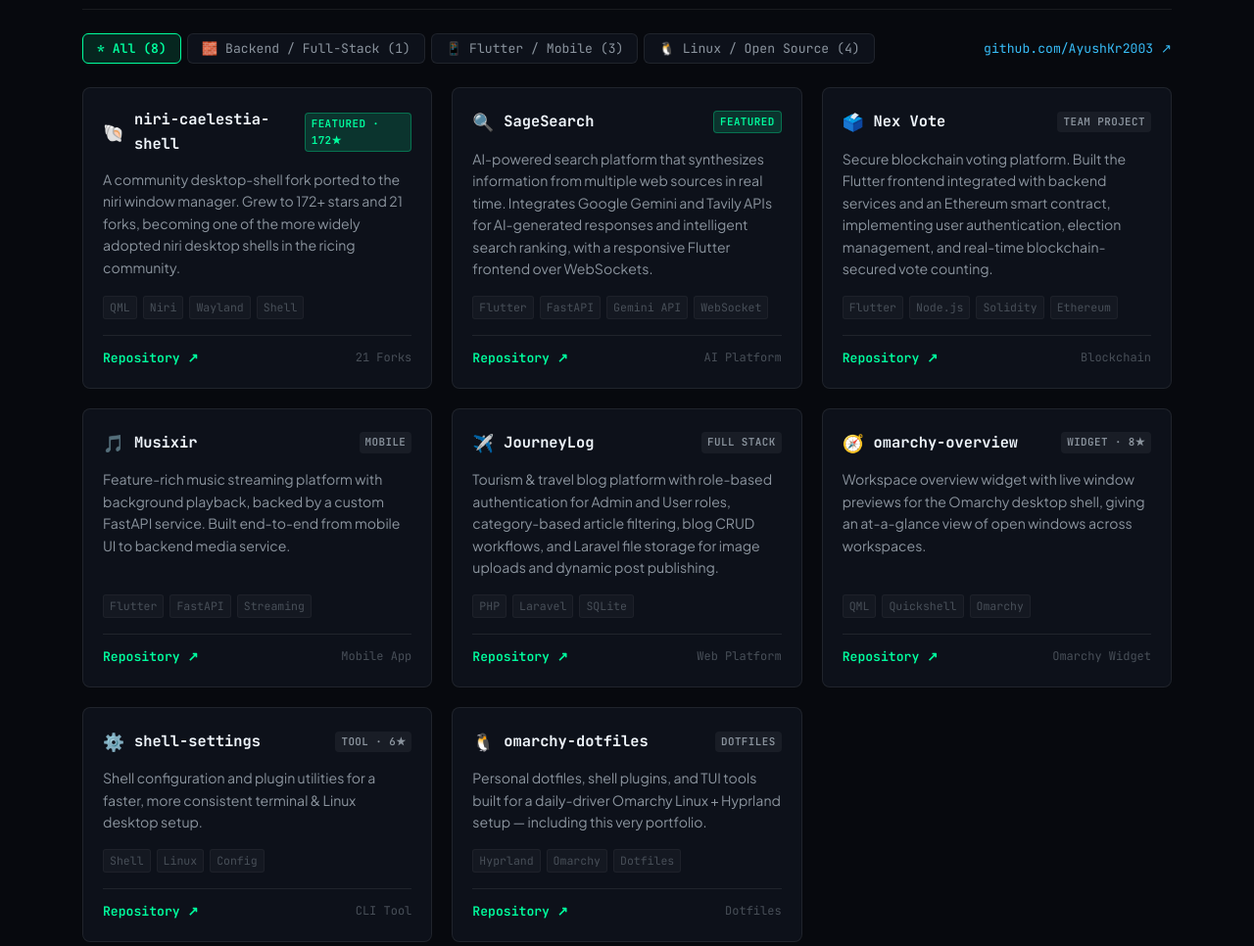
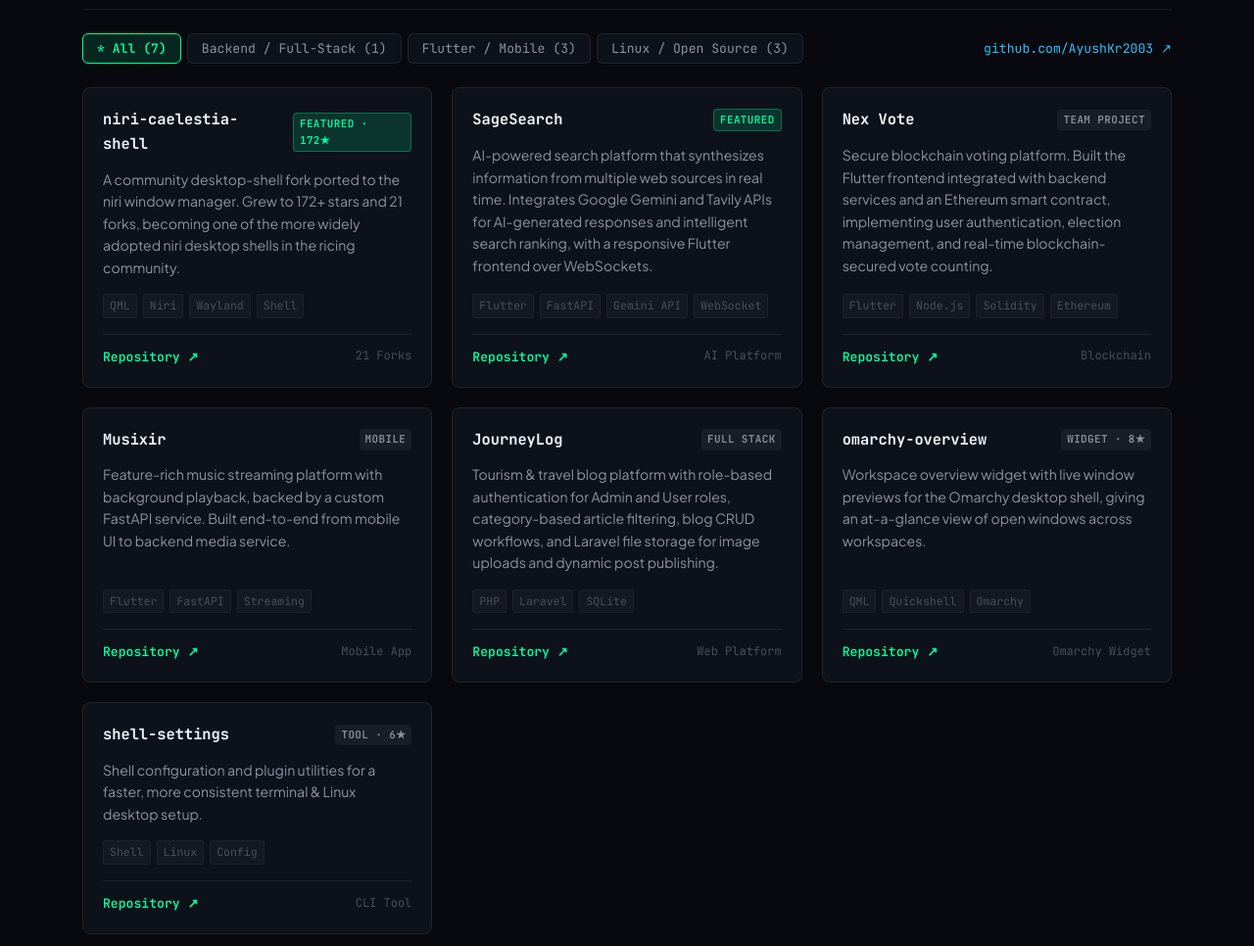
Before and after one commit to AyushKr2003/AyushKr2003, a plain HTML site: page index.html in a window 1280 px wide. Shown: the part 1071-2037 px from the top of the page at 98% size. Drawn offline with Linux system fonts and the light colour scheme.

Commit message:
refactor: simplify README, drop dotfiles project and emoji icons

```diff
--- a/index.html
+++ b/index.html
@@ -211,16 +211,16 @@
                 <div class="filter-toolbar">
                     <div class="filter-tabs">
                         <button class="filter-tab active" data-filter="all">
-                            <span>*</span> All (<span id="count-all">8</span>)
+                            <span>*</span> All (<span id="count-all">7</span>)
                         </button>
                         <button class="filter-tab" data-filter="backend">
-                            <span>🧱</span> Backend / Full-Stack (<span id="count-backend">2</span>)
+                            Backend / Full-Stack (<span id="count-backend">2</span>)
                         </button>
                         <button class="filter-tab" data-filter="flutter">
-                            <span>📱</span> Flutter / Mobile (<span id="count-flutter">3</span>)
+                            Flutter / Mobile (<span id="count-flutter">3</span>)
                         </button>
                         <button class="filter-tab" data-filter="opensource">
-                            <span>🐧</span> Linux / Open Source (<span id="count-opensource">3</span>)
+                            Linux / Open Source (<span id="count-opensource">2</span>)
                         </button>
                     </div>
 
@@ -236,7 +236,6 @@
                     <!-- niri-caelestia-shell -->
                     <div class="project-card" data-category="opensource">
                         <div class="project-card-header">
-                            <span class="file-icon">🐚</span>
                             <a href="https://github.com/AyushKr2003/niri-caelestia-shell" target="_blank"
                                 rel="noopener noreferrer" class="project-name">niri-caelestia-shell</a>
                             <span class="project-badge badge-featured">FEATURED · 172★</span>
@@ -261,7 +260,6 @@
                     <!-- SageSearch -->
                     <div class="project-card" data-category="flutter">
                         <div class="project-card-header">
-                            <span class="file-icon">🔍</span>
                             <a href="https://github.com/AyushKr2003/sage_search" target="_blank"
                                 rel="noopener noreferrer" class="project-name">SageSearch</a>
                             <span class="project-badge badge-featured">FEATURED</span>
@@ -287,7 +285,6 @@
                     <!-- Nex Vote -->
                     <div class="project-card" data-category="flutter">
                         <div class="project-card-header">
-                            <span class="file-icon">🗳️</span>
                             <a href="https://github.com/AyushKr2003/NexVote" target="_blank" rel="noopener noreferrer"
                                 class="project-name">Nex Vote</a>
                             <span class="project-badge">TEAM PROJECT</span>
@@ -313,7 +310,6 @@
                     <!-- Musixir -->
                     <div class="project-card" data-category="flutter">
                         <div class="project-card-header">
-                            <span class="file-icon">🎵</span>
                             <a href="https://github.com/AyushKr2003/Musixir" target="_blank" rel="noopener noreferrer"
                                 class="project-name">Musixir</a>
                             <span class="project-badge">MOBILE</span>
@@ -337,7 +333,6 @@
                     <!-- JourneyLog -->
                     <div class="project-card" data-category="backend">
                         <div class="project-card-header">
-                            <span class="file-icon">✈️</span>
                             <a href="https://github.com/AyushKr2003/JourneyLog" target="_blank"
                                 rel="noopener noreferrer" class="project-name">JourneyLog</a>
                             <span class="project-badge">FULL STACK</span>
@@ -362,7 +357,6 @@
                     <!-- omarchy-overview -->
                     <div class="project-card" data-category="opensource">
                         <div class="project-card-header">
-                            <span class="file-icon">🧭</span>
                             <a href="https://github.com/AyushKr2003/omarchy-overview" target="_blank"
                                 rel="noopener noreferrer" class="project-name">omarchy-overview</a>
                             <span class="project-badge">WIDGET · 8★</span>
@@ -386,7 +380,6 @@
                     <!-- shell-settings -->
                     <div class="project-card" data-category="opensource">
                         <div class="project-card-header">
-                            <span class="file-icon">⚙️</span>
                             <a href="https://github.com/AyushKr2003/shell-settings" target="_blank"
                                 rel="noopener noreferrer" class="project-name">shell-settings</a>
                             <span class="project-badge">TOOL · 6★</span>
@@ -404,30 +397,6 @@
                             <a href="https://github.com/AyushKr2003/shell-settings" target="_blank"
                                 rel="noopener noreferrer" class="card-btn">Repository ↗</a>
                             <span class="card-info">CLI Tool</span>
-                        </div>
-                    </div>
-
-                    <!-- omarchy-dotfiles -->
-                    <div class="project-card" data-category="opensource">
-                        <div class="project-card-header">
-                            <span class="file-icon">🐧</span>
-                            <a href="https://github.com/AyushKr2003/omarchy-dotfiles" target="_blank"
-                                rel="noopener noreferrer" class="project-name">omarchy-dotfiles</a>
-                            <span class="project-badge">DOTFILES</span>
-                        </div>
-                        <p class="project-desc">
-                            Personal dotfiles, shell plugins, and TUI tools built for a daily-driver Omarchy Linux +
-                            Hyprland setup — including this very portfolio.
-                        </p>
-                        <div class="project-tags">
-                            <span class="tag">Hyprland</span>
-                            <span class="tag">Omarchy</span>
-                            <span class="tag">Dotfiles</span>
-                        </div>
-                        <div class="project-actions">
-                            <a href="https://github.com/AyushKr2003/omarchy-dotfiles" target="_blank"
-                                rel="noopener noreferrer" class="card-btn">Repository ↗</a>
-                            <span class="card-info">Dotfiles</span>
                         </div>
                     </div>
 
@@ -561,7 +530,6 @@
                 <div class="stack-grid">
                     <div class="stack-card">
                         <div class="stack-card-title">
-                            <span class="stack-icon">⚡</span>
                             <span>Languages</span>
                         </div>
                         <ul class="stack-list">
@@ -576,7 +544,6 @@
 
                     <div class="stack-card">
                         <div class="stack-card-title">
-                            <span class="stack-icon">🧱</span>
                             <span>Frameworks &amp; Data</span>
                         </div>
                         <ul class="stack-list">
@@ -591,7 +558,6 @@
 
                     <div class="stack-card">
                         <div class="stack-card-title">
-                            <span class="stack-icon">🛠️</span>
                             <span>Workflow &amp; Tools</span>
                         </div>
                         <ul class="stack-list">
--- a/src/main.js
+++ b/src/main.js
@@ -349,8 +349,7 @@
   🗳️ <a href="https://github.com/AyushKr2003/NexVote" target="_blank" class="term-cyan">Nex Vote</a>               Blockchain voting platform (Flutter, Node.js, Solidity)
   🎵 <a href="https://github.com/AyushKr2003/Musixir" target="_blank" class="term-cyan">Musixir</a>                Music streaming app (Flutter, FastAPI)
   ✈️ <a href="https://github.com/AyushKr2003/JourneyLog" target="_blank" class="term-yellow">JourneyLog</a>             Tourism & travel blog platform (PHP, Laravel, SQLite)
-  ⚙️ <a href="https://github.com/AyushKr2003/shell-settings" target="_blank" class="term-yellow">shell-settings</a>         Shell configuration & plugin utilities — 6★
-  🐧 <a href="https://github.com/AyushKr2003/omarchy-dotfiles" target="_blank" class="term-yellow">omarchy-dotfiles</a>       Personal dotfiles & TUI tools for Omarchy setup`
+  ⚙️ <a href="https://github.com/AyushKr2003/shell-settings" target="_blank" class="term-yellow">shell-settings</a>         Shell configuration & plugin utilities — 6★`
         },
 
         experience: {
```
Also changed, not shown: README.md, 1 other file.
